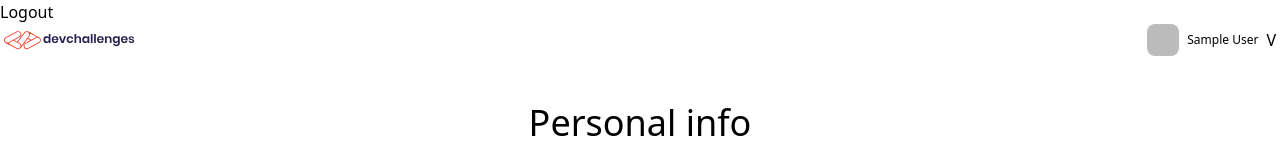
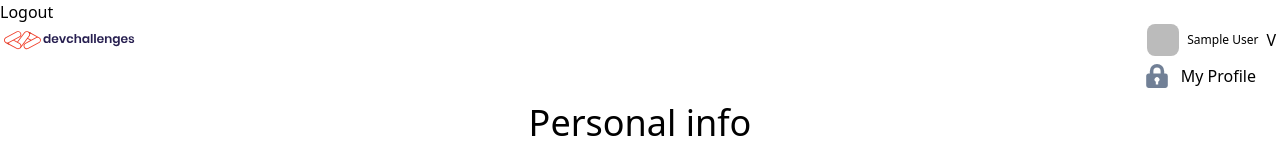
Before and after one commit to jeffn12/authapp-client, a React (Create React App) app: page /profile in a window 1280 px wide. Shown: the top 154 px of the page. Built offline with nearby package versions, Linux system fonts and the light colour scheme; no server answers; the database is empty; sample sign-in values are in the browser's storage.

Commit message:
feat: create basic drop-down menu

```diff
--- /dev/null
+++ b/src/views/Menu.js
@@ -0,0 +1,22 @@
+import React from 'react';
+import Lock from '../components/icons/Lock';
+
+function Menu() {
+  return (
+    <div>
+      <MenuItem icon={Lock}>My Profile</MenuItem>
+    </div>
+  );
+}
+
+function MenuItem(props) {
+  const { icon: Icon, children, className } = props;
+  return (
+    <div className="flex justify-center space-x-3">
+      <Icon className="w-6 fill-current text-gray-600" />
+      <span className={className}>{children}</span>
+    </div>
+  );
+}
+
+export default Menu;
--- a/src/views/NavBar.js
+++ b/src/views/NavBar.js
@@ -1,11 +1,12 @@
 import React from 'react';
+import Menu from './Menu';
 import { useAuth } from '../contexts/AuthContext';
 
 function NavBar() {
   const { user } = useAuth();
 
   return (
-    <div className="flex justify-between w-100 mx-1">
+    <div className="flex justify-between w-100 mx-1 relative">
       <img src="/devchallenges.svg" alt="devchallenges logo" className="" />
       <div className="flex-grow flex justify-end items-center space-x-2">
         <img
@@ -16,6 +17,9 @@ function NavBar() {
         <p className="text-xs">{user.displayName}</p>
         <button>V</button>
       </div>
+      <div className="absolute right-0 mx-5 mt-10">
+        <Menu />
+      </div>
     </div>
   );
 }
```
